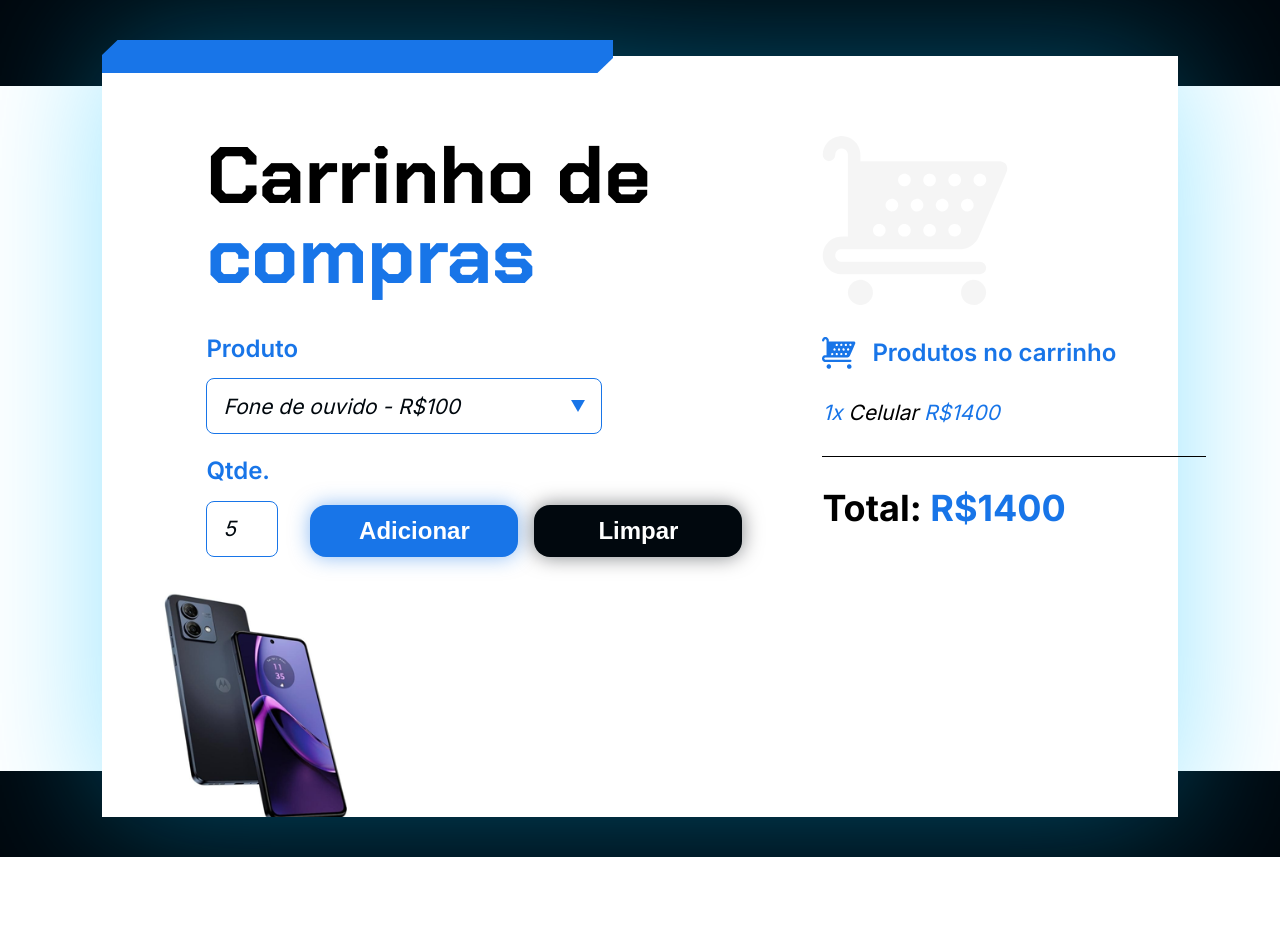
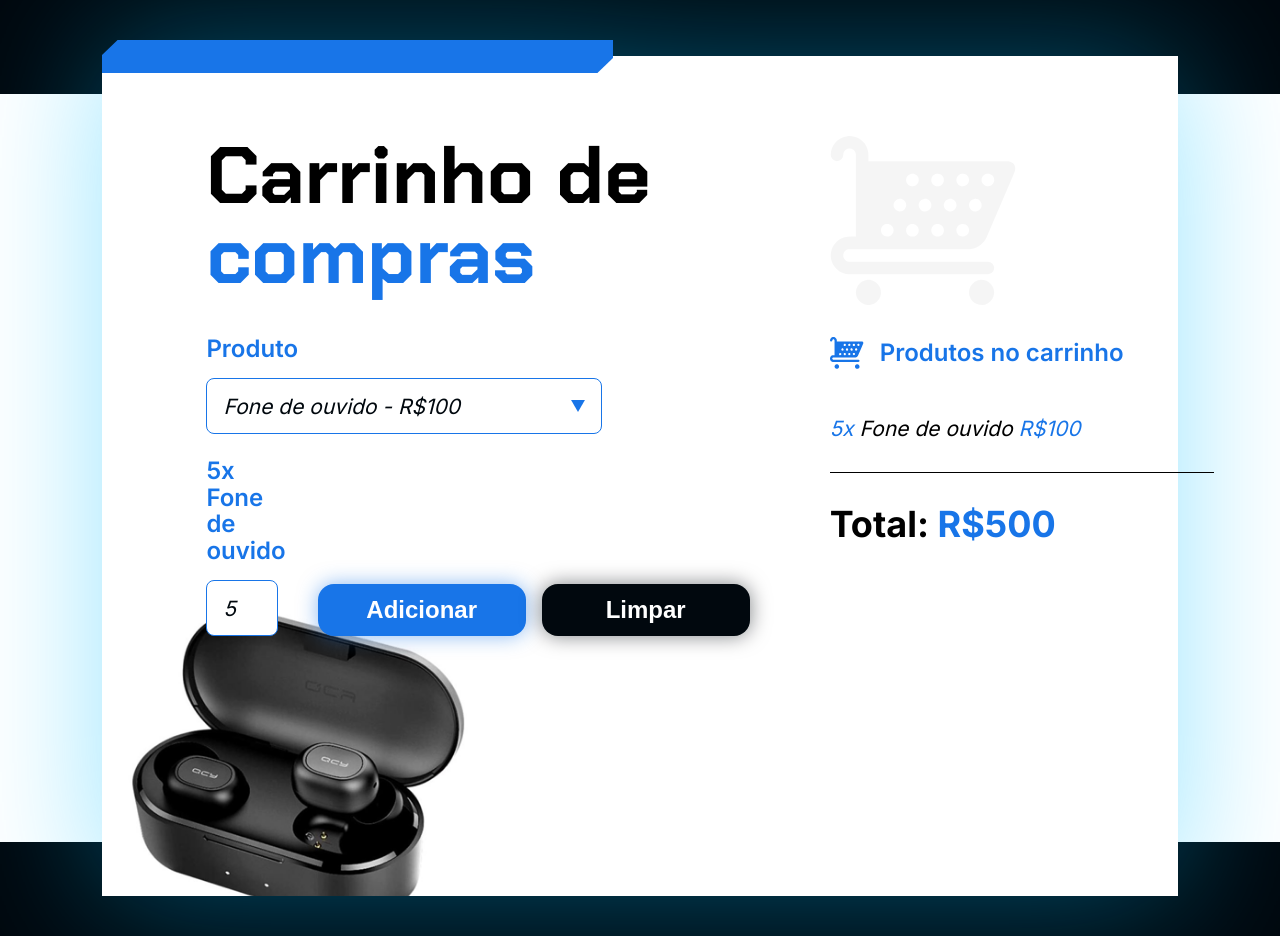
Before and after one commit to MonoDim/Logica-de-Programa--o-Desafios, a plain HTML site: page carrinho-compras/index.html in a window 1280 px wide. Both pictures are taken after typing "5" into the empty fields and a click on the button "Adicionar". Before the commit the page ends 857 px from the top, so only its background shows below. Drawn offline with Linux system fonts and the light colour scheme.

Commit message:
Carrinho de compras 1.0
Agora funcionando e com o codigo optimizado.

```diff
--- a/carrinho-compras/index.html
+++ b/carrinho-compras/index.html
@@ -25,7 +25,7 @@
       <form class="formulario">
         <label class="campo-grupo">
           <span class="texto-medio-azul">Produto</span>
-          <select class="produto-input" name="produto" id="produto">
+          <select class="produto-input" name="produto" onchange="trocarImg()" id="produto">
             <option value="Fone de ouvido - R$100">Fone de ouvido - R$100</option>
             <option value="Celular - R$1400">Celular - R$1400</option>
             <option value="Oculus VR - R$5000">Oculus VR - R$5000</option>
@@ -35,12 +35,12 @@
 
         <section class="parte-inferior">
           <label class="campo-grupo">
-            <span class="texto-medio-azul">Qtde.</span>
+            <span class="texto-medio-azul-abaixo">Qtde.</span>
             <input class="quantidade-input" id="quantidade" type="number" placeholder="50">
           </label>
 
           <section class="botoes-wrapper">
-            <button onclick="adicionar()" type="button" class="botao-form botao-adicionar">Adicionar</button>
+            <button onclick="selecionar()" type="button" class="botao-form botao-adicionar">Adicionar</button>
             <button onclick="limpar()" type="button" class="botao-form botao-limpar">Limpar</button>
           </section>
         </section>
@@ -57,14 +57,13 @@
 
       <section class="carrinho__produtos" id="lista-produtos">
         <section class="carrinho__produtos__produto">
-          <span class="texto-azul">1x</span> Celular <span class="texto-azul">R$1400</span>
         </section>
       </section>
 
       <div class="divisoria"></div>
 
       <p class="carrinho__total">
-        Total: <span class="texto-azul" id="valor-total">R$1400</span>
+        Total: <span class="texto-azul" id="valor-total">R$0</span>
       </p>
     </section>
   </main>
--- a/carrinho-compras/js/app.js
+++ b/carrinho-compras/js/app.js
@@ -1 +1,75 @@
+//--Variáveis--
 let carrinho = [];
+let valorTotal = 0;
+
+//--Funções--
+function nomePrecoQuant() {
+    const quantidade = parseInt(document.getElementById('quantidade').value);
+    const selecao = document.getElementById('produto');
+    const opcaoSelecionada = selecao.options[selecao.selectedIndex].text;
+    const nome = opcaoSelecionada.split(" - ")[0];
+    const preco = parseInt(opcaoSelecionada.split("R$")[1]);
+
+    return { nome, preco, quantidade };
+}
+
+function trocarImg() {
+    const { nome } = nomePrecoQuant();
+    const conteudoPrincipal = document.querySelector('.conteudo-principal');
+    conteudoPrincipal.style.backgroundImage = `url('./assets/${nome}.png')`;
+}
+
+function selecionar() {
+    const { quantidade, nome, preco } = nomePrecoQuant();
+    if (validarQuantidade(quantidade)) return;
+
+    exibirTexto('span.texto-medio-azul-abaixo', `${quantidade}x ${nome}`);
+
+    carrinho = adicionarCarrinho(quantidade, nome, preco, carrinho);
+    valorTotal += preco * quantidade;
+    atualizarValorTotal();
+    adicionarProdutoLista(quantidade, nome, preco);
+}
+
+function limpar() {
+    valorTotal = 0;
+    carrinho = [];
+    console.log(carrinho);
+    atualizarValorTotal();
+    limparListaProdutos();
+}
+
+function adicionarCarrinho(quantidade, nome, preco, carrinho) {
+    carrinho.push({ quantidade, nome, preco });
+    return carrinho;
+}
+
+function validarQuantidade(quantidade) {
+    if (isNaN(quantidade) || quantidade <= 0) {
+        exibirTexto('span.texto-medio-azul-abaixo', "Insira uma quantidade válida!");
+        return true; // Retorna true para indicar erro
+    }
+    return false;
+}
+
+function atualizarValorTotal() {
+    exibirTexto('#valor-total', `R$${valorTotal}`);
+}
+
+function adicionarProdutoLista(quantidade, nome, preco) {
+    const produtos = document.getElementById('lista-produtos');
+    const produtoElemento = document.createElement('section');
+    produtoElemento.classList.add('carrinho__produtos__produto');
+    produtoElemento.innerHTML = `<span class="texto-azul">${quantidade}x</span> ${nome} <span class="texto-azul">R$${preco}</span>`;
+    produtos.appendChild(produtoElemento);
+}
+
+function limparListaProdutos() {
+    const produtos = document.getElementById('lista-produtos');
+    produtos.innerHTML = ''; // Limpa a lista de produtos
+}
+
+function exibirTexto(seletor, novoTexto) {
+    const elemento = document.querySelector(seletor);
+    elemento.textContent = novoTexto;
+}
--- a/carrinho-compras/style.css
+++ b/carrinho-compras/style.css
@@ -45,6 +45,14 @@ input[type="number"] {
   line-height: 110%; /* 1.65rem */
 }
 
+.texto-medio-azul-abaixo {
+  color: var(--Light-Blue, #1875E8);
+  font-size: 1.5rem;
+  font-style: normal;
+  font-weight: 600;
+  line-height: 110%; /* 1.65rem */
+}
+
 .conteudo-principal {
   filter: drop-shadow(0px 0px 70px rgba(2, 189, 255, 0.40));
   min-height: 100%;
@@ -54,7 +62,7 @@ input[type="number"] {
   grid-template-columns: 1.375fr 1fr;
   column-gap: 5rem;
 
-  background: white url('./assets/celular.png') no-repeat bottom left;
+  background: white url('./assets/Fone de ouvido.png') no-repeat bottom left;
   background-size: auto 40%;
 
   position: relative;
```
Also changed, not shown: carrinho-compras/assets/Fone de ouvido.png (renamed from carrinho-compras/assets/foneouvido.png), carrinho-compras/assets/Oculus VR.png (renamed from carrinho-compras/assets/oculos.png).
